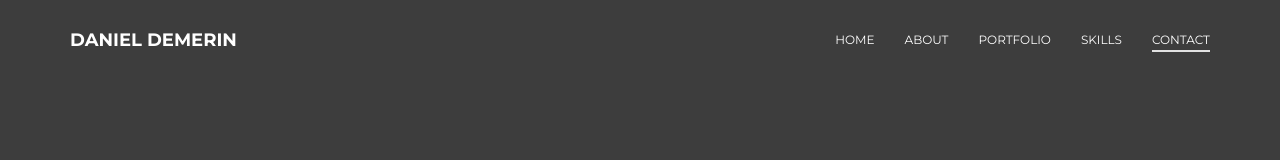
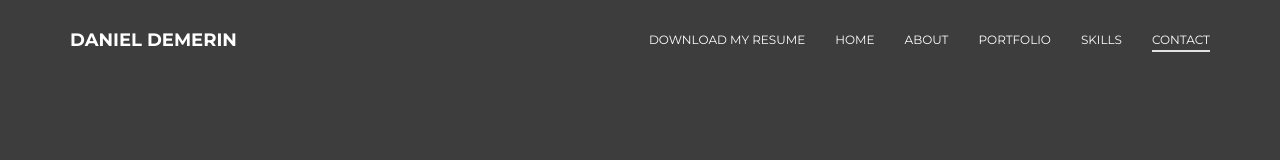
Before and after one commit to ddemerin/ddemerin-portflio, a website: page public/index.html in a window 1280 px wide. Shown: the top 160 px of the page. Drawn offline with Linux system fonts and the light colour scheme.

Commit message:
added resume link

```diff
--- a/public/index.html
+++ b/public/index.html
@@ -101,6 +101,9 @@
               id="bs-example-navbar-collapse-1"
             >
               <ul class="nav navbar-nav navbar-right">
+                <li>
+                  <a href= "assets/ddemerinResume2020.pdf" download class="smooth_scroll">Download My resume</a>
+                </li>
                 <li>
                   <a href="#home" class="smooth_scroll">Home</a>
                 </li>
```
Also changed, not shown: 1 other file.
